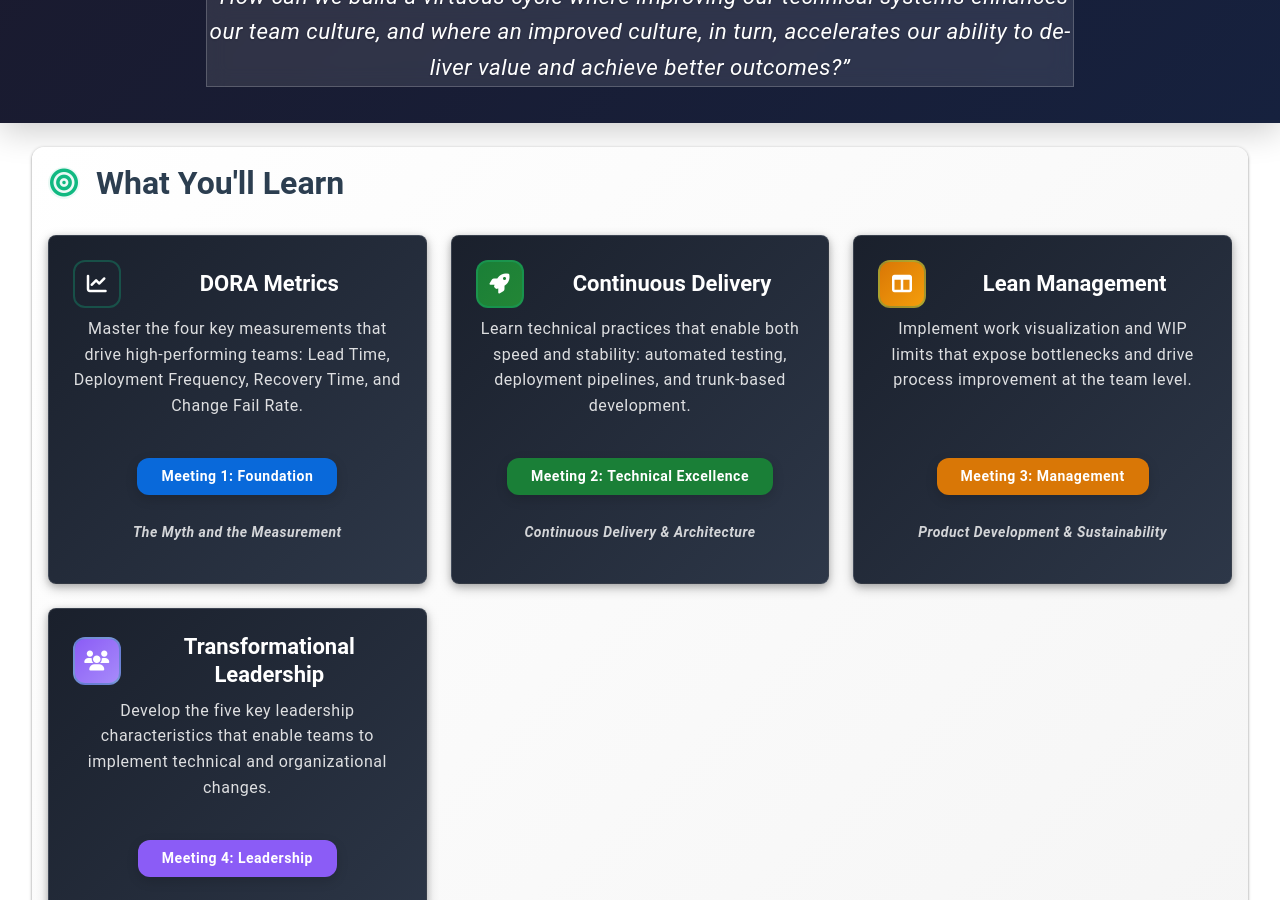
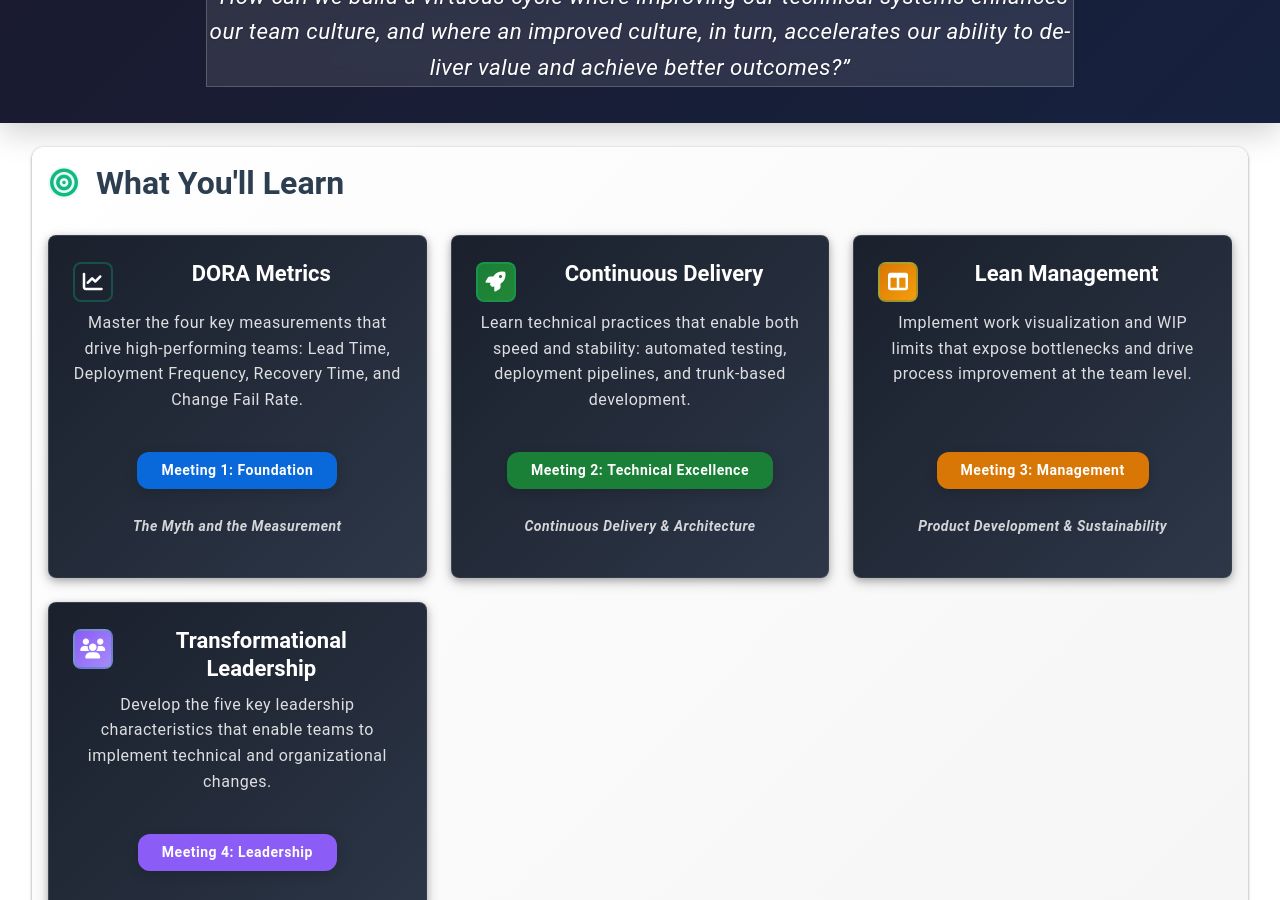
Before and after one commit to mhenke/accelerate-devex-book-club-notebooklm, a Jekyll site: the page built from docs/index.md, in a window 1280 px wide and 900 px high, scrolled down 1034 px. Built offline with Jekyll 4.4.1, drawn with Linux system fonts in a browser that asks for light colours.

Commit message:
Refactor card header and highlight icon styles for improved layout and consistency; adjust spacing, dimensions, and alignment for better visual appeal.

```diff
--- a/docs/_sass/base/_critical.scss
+++ b/docs/_sass/base/_critical.scss
@@ -313,8 +313,7 @@
   align-items: center;
   gap: var(--space-xl);
   max-width: none;
-  margin-left: 0;
-  margin-right: 0;
+  padding: var(--space-lg);
   position: relative;
   overflow: hidden;
 
@@ -1420,27 +1419,26 @@
   // Create a header section with icon and title side by side
   .card-header {
     display: flex;
-    align-items: center;
-    gap: var(--space-md);
-    margin-bottom: var(
-      --space-sm
-    ); // Reduced margin for more compact appearance
+    align-items: flex-start;
+    gap: var(--space-sm);
+    margin-bottom: var(--space-sm);
   }
 
   .highlight-icon {
     @include flex-center;
 
-    width: 48px; // Even smaller for inline use
-    height: 48px; // Even smaller for inline use
-    border-radius: var(--radius-lg);
-    font-size: var(--font-size-lg); // Smaller icon font
+    width: 40px;
+    height: 40px;
+    border-radius: var(--radius-md);
+    font-size: var(--font-size-md);
     position: relative;
     z-index: 1;
     border: 2px solid rgba(16, 185, 129, 0.3);
     background: rgba(16, 185, 129, 0.1);
     backdrop-filter: var(--backdrop-blur-lg);
     transition: all 0.3s ease;
-    flex-shrink: 0; // Prevent icon from shrinking
+    flex-shrink: 0;
+    margin-top: 2px;
   }
 
   h3 {
```
